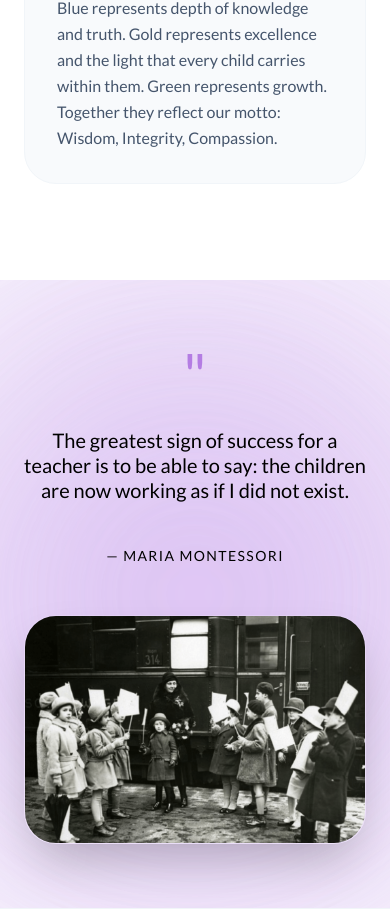
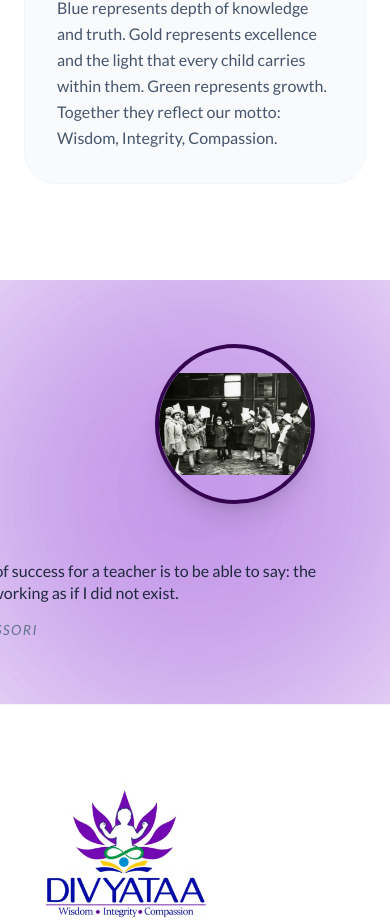
Before and after one commit to divyataaphotos-hash/Divyataa-dev, a React (Vite) app: page /about-us in a window 390 px wide. Shown: the part 6191-7111 px from the top of the page. Built offline with nearby package versions, Linux system fonts and the light colour scheme; a web font is replaced by a local one.

Commit message:
About,curriculum,experience updated

```diff
--- a/src/pages/AboutUs.jsx
+++ b/src/pages/AboutUs.jsx
@@ -355,6 +355,7 @@ className="
       </section>
 
 
+
 <section className="relative py-16 md:py-6 px-6 overflow-hidden">
   {/* Animated Lavender Background */}
 <div className="absolute inset-0 overflow-hidden pointer-events-none">
@@ -388,8 +389,8 @@ className="
       h-[700px]
       rounded-full
       bg-gradient-to-r
-      from-purple-300/40
-      to-violet-200/10
+      from-purple-400/40
+      to-violet-300/10
       blur-[140px]
     "
   />
@@ -424,8 +425,8 @@ className="
       h-[700px]
       rounded-full
       bg-gradient-to-l
-      from-purple-300/40
-      to-violet-200/10
+      from-purple-400/40
+      to-violet-300/10
       blur-[140px]
     "
   />
@@ -454,56 +455,52 @@ className="
       w-[450px]
       h-[450px]
       rounded-full
-      bg-purple-200/40
+      bg-purple-400/40
       blur-[120px]
     "
   />
 
 </div>
-<div className="relative z-10 max-w-7xl mx-auto">
-  <div className="grid grid-cols-1 lg:grid-cols-2 gap-12 lg:gap-20 items-center">
+<div className="max-w-6xl mx-auto relative z-10">
 
-      {/* Left Content */}
-      <motion.div
-        initial={{ opacity: 0, x: -40 }}
-        whileInView={{ opacity: 1, x: 0 }}
-        transition={{ duration: 0.8 }}
-        viewport={{ once: true }}
-        className="text-center lg:text-left"
-      >
-        <span className="text-6xl md:text-8xl font-gayathri text-purple-300 block mb-6">
+  <div className="flex flex-col md:flex-row items-center gap-0">
+
+    {/* LEFT IMAGE */}
+    <div className="flex-1 flex justify-center translate-x-10">
+  <img
+    src={yourImage}
+    alt="Maria Montessori"
+    className="w-40 h-40 md:w-45 md:h-45 object-contain shadow-xl border-4 border-purple-900 rounded-full"
+  />
+</div>
+
+    {/* RIGHT TEXT */}
+    <div className="flex-1 text-left -ml-38">
+      <span className="text-5xl md:text-8xl text-purple-200 block mb-2 leading-none">
         "
       </span>
 
-        <blockquote className="text-xl md:text-3xl font-gayathri text-black leading-tight mb-10">
+      <blockquote className="md:text-xl text-slate-800 leading-snug">
         The greatest sign of success for a teacher is to be able to say:
         the children are now working as if I did not exist.
       </blockquote>
 
-        <cite className="text-black font-medium tracking-widest uppercase text-sm not-italic">
+      <cite className="text-slate-500 font-medium tracking-widest uppercase text-sm block mt-4">
         — Maria Montessori
       </cite>
-      </motion.div>
-
-      {/* Right Image */}
-      <motion.div
-        initial={{ opacity: 0, x: 40 }}
-        whileInView={{ opacity: 1, x: 0 }}
-        transition={{ duration: 0.8 }}
-        viewport={{ once: true }}
-        className="flex justify-center"
-      >
-        <div className="overflow-hidden rounded-[2rem] shadow-2xl border border-white/10">
-          <img
-            src={yourImage}
-            alt="Maria Montessori"
-            className="w-full max-w-[500px] h-auto object-cover"
-          />
     </div>
-      </motion.div>
 
   </div>
 </div>
+
+  {/* Background dots */}
+  <div
+    className="absolute inset-0 opacity-[0.03] pointer-events-none"
+    style={{
+      backgroundImage: 'radial-gradient(#7208b3 1px, transparent 1px)',
+      backgroundSize: '32px 32px'
+    }}
+  />
 </section>
 
       <Footer />
--- a/src/pages/Curriculum.jsx
+++ b/src/pages/Curriculum.jsx
@@ -189,7 +189,7 @@ const Curriculum = () => {
                 className="p-8 bg-white/5 rounded-3xl border border-white/10"
               >
                 <h4 className="text-xl font-bold mb-4 text-white">{item.title}</h4>
-                <p className="text-slate-400 leading-relaxed text-sm text-justify">{item.content}</p>
+                <p className="text-lg text-slate-300 leading-relaxed text-justify">{item.content}</p>
               </motion.div>
             ))}
           </div>
@@ -254,7 +254,7 @@ const Curriculum = () => {
                 className="p-10 bg-slate-50 rounded-[2rem] border border-slate-100 hover:shadow-lg transition-shadow"
               >
                 <h4 className="text-lg font-bold text-slate-900 mb-4">{item.title}</h4>
-                <p className="text-slate-500 leading-relaxed text-sm text-justify">{item.content}</p>
+                <p className="text-lg text-slate-600 leading-relaxed text-justify">{item.content}</p>
               </motion.div>
             ))}
           </div>
@@ -303,8 +303,9 @@ const Curriculum = () => {
                 <h4 className="text-purple-600 font-bold uppercase text-xs tracking-widest mb-6">{group.category}</h4>
                 <ul className="space-y-4">
                   {group.items.map((item, j) => (
-                    <li key={j} className="text-slate-900 font-medium flex items-center gap-3">
-                      <div className="w-1 h-1 rounded-full bg-slate-300" />
+                    <li key={j} className="text-slate-900 font-medium flex items-start gap-4">
+
+                      <div className="w-2.5 h-2.5 rounded-full bg-purple-600 shrink-0 mt-1.5" />
                       {item}
                     </li>
                   ))}
--- a/src/pages/Experience.jsx
+++ b/src/pages/Experience.jsx
@@ -25,6 +25,7 @@ import eventImg from '../Website/Gallery Page/Events & Festivals/IMG_7231.JPG';
 import annualImg from '../Website/Gallery Page/Annual Day/5C7A9603.JPG';
 import fieldImg from '../Website/Gallery Page/Field trip/0bf8d5c7-90c3-4e15-ad3c-96ed14e14a71.jpg';
 import extcurImg from '../Website/Gallery Page/Extracurricular/image (1).png';
+import readyImg from '../Website/Gallery Page/Extracurricular/image (5).png';
 const fadeUp = {
   hidden: { opacity: 0, y: 24 },
   show: { opacity: 1, y: 0 },
@@ -281,112 +282,47 @@ const Experience = () => {
   </div>
 </div>
 
-     {/* Final CTA / Get in touch */}
-<section className="py-4 px-6 bg-slate-50">
-  <div className="max-w-4xl mx-auto">
+     {/* Final CTA */}
+<section className="relative py-28 px-6 bg-slate-50 overflow-hidden">
+
+   {/* Background Image */}
+<div className="absolute inset-0">
+  <img
+    src={readyImg}
+    alt=""
+    className="w-full h-full object-cover"
+  />
+
+  {/* Dark Overlay (main control) */}
+  <div className="absolute inset-0 bg-black/50" />
+
+  {/* Soft gradient for depth */}
+  <div className="absolute inset-0 bg-gradient-to-t from-black/60 via-black/30 to-black/50" />
+</div>
 
    <motion.div
   variants={fadeUp}
   initial="hidden"
   whileInView="show"
   viewport={{ once: true }}
-      className="relative rounded-[3rem] overflow-hidden p-[2px]"
+  className="relative z-10 max-w-4xl mx-auto text-center text-white"
 >
+    <span className="text-purple-150 uppercase tracking-[0.3em] text-s font-bold">
+      Visit Divyataa
+    </span>
 
-      {/* Animated Border */}
-      <motion.div
-        className="absolute inset-0 rounded-[3rem]"
-        style={{
-          background:
-            "linear-gradient(90deg,#a855f7,#ec4899,#fdba74,#86efac,#60a5fa,#a855f7)",
-          backgroundSize: "300% 300%",
-        }}
-        animate={{
-          backgroundPosition: [
-            "0% 50%",
-            "100% 50%",
-            "0% 50%",
-          ],
-        }}
-        transition={{
-          duration: 10,
-          repeat: Infinity,
-          ease: "linear",
-        }}
-      />
-
-      {/* Main Card */}
-      <div className="relative bg-white rounded-[calc(3rem-2px)] overflow-hidden">
-
-        {/* Background Glows */}
-        <div className="absolute -top-24 -left-24 h-72 w-72 rounded-full bg-purple-300/20 blur-3xl" />
-
-        <div className="absolute -bottom-24 -right-24 h-72 w-72 rounded-full bg-pink-300/20 blur-3xl" />
-
-        {/* Floating Petals */}
-        <div className="absolute inset-0 overflow-hidden pointer-events-none">
-
-          {[...Array(16)].map((_, i) => {
-            const colors = [
-              "#c084fc",
-              "#f9a8d4",
-              "#fdba74",
-              "#fde68a",
-              "#86efac",
-              "#93c5fd",
-            ];
-
-            return (
-              <motion.div
-                key={i}
-                className="absolute"
-                style={{
-                  left: i < 8
-                    ? `${5 + i * 2}%`
-                    : `${79 + (i - 8) * 2}%`,
-                  top: "-40px",
-                }}
-                animate={{
-                  y: [0, 700],
-                  x: [0, 20, -15, 15, 0],
-                  rotate: [0, 120, 240, 360],
-                  opacity: [0, 0.85, 0.85, 0],
-                }}
-                transition={{
-                  duration: 10 + (i % 4),
-                  delay: i * 0.4,
-                  repeat: Infinity,
-                  ease: "linear",
-                }}
-              >
-                <div
-                  style={{
-                    width: "12px",
-                    height: "18px",
-                    background:
-                      colors[i % colors.length],
-                    borderRadius:
-                      "70% 30% 70% 30%",
-                    transform: `rotate(${i * 35}deg)`,
-                    boxShadow:
-                      "0 2px 6px rgba(0,0,0,0.08)",
-                    opacity: 0.75,
-                  }}
-                />
-              </motion.div>
-            );
-          })}
-
-        </div>
-
-        {/* Content */}
-<div className="relative z-10 px-2 md:px-4 py-8 md:py-12 text-center">
-
-          <h2 className="text-2xl md:text-4xl font-serif font-bold text-slate-900 mb-6">
-            Ready to see it in person?
+<h2 className="mt-6 text-3xl md:text-5xl font-normal font-bold text-white leading-tight">  Ready to see it{" "}
+ <span className="text-purple-200 font-semibold md:font-bold">
+  in person?
+</span>
 </h2>
 
-          <p className="max-w-2xl mx-auto text-base md:text-lg leading-relaxed text-slate-600 mb-10">
+<div className="flex items-center justify-center gap-4 my-8">
+  <div className="w-16 h-px bg-purple-200" />
+  <div className="w-2 h-2 rounded-full bg-purple-200" />
+  <div className="w-16 h-px bg-purple-200" />
+</div>
+    <p className="max-w-2xl mx-auto text-base md:text-lg leading-relaxed text-white text-slate-600">
       The best way to understand Divyataa is to spend a morning
       with us, watching children learn, explore, create and
       grow with confidence.
@@ -394,18 +330,16 @@ const Experience = () => {
 
     <Link
       to="/contact"
-            className="inline-flex items-center gap-3 rounded-full bg-gradient-to-r from-purple-700 to-violet-600 px-10 py-5 text-base font-bold text-white shadow-xl transition-all duration-300 hover:scale-105 hover:shadow-purple-500/30"
+      className="group inline-flex items-center gap-3 mt-12 text-purple-200 font-bold text-lg transition-all"
     >
       Schedule a Visit
-            <ArrowRight size={20} />
+
+      <ArrowRight
+        size={22}
+        className="transition-transform duration-300 group-hover:translate-x-2"
+      />
     </Link>
-
-        </div>
-
-      </div>
-
   </motion.div>
-  </div>
 </section>
 
       <Footer />
```
Lines whose indentation alone changed are shown as unchanged.
